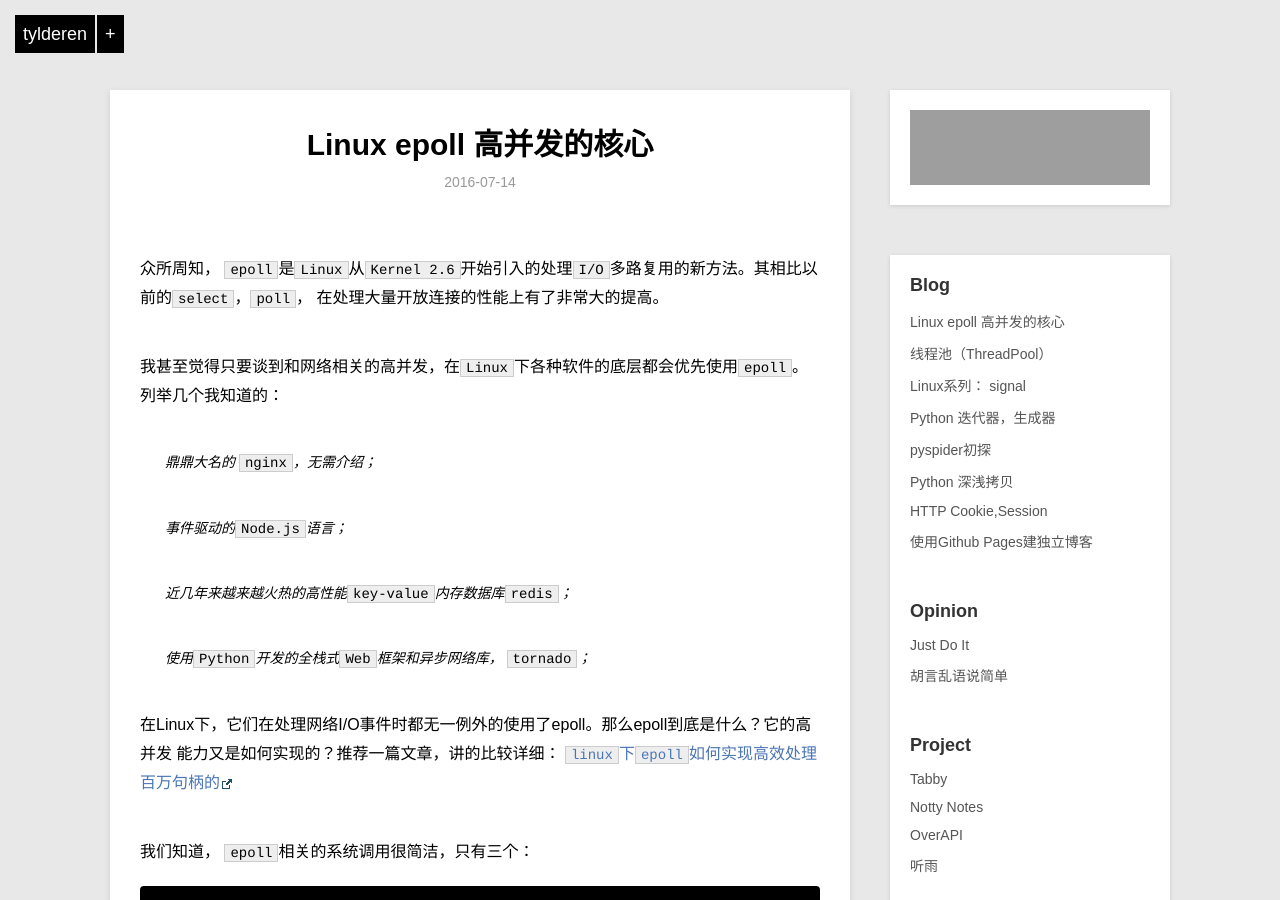
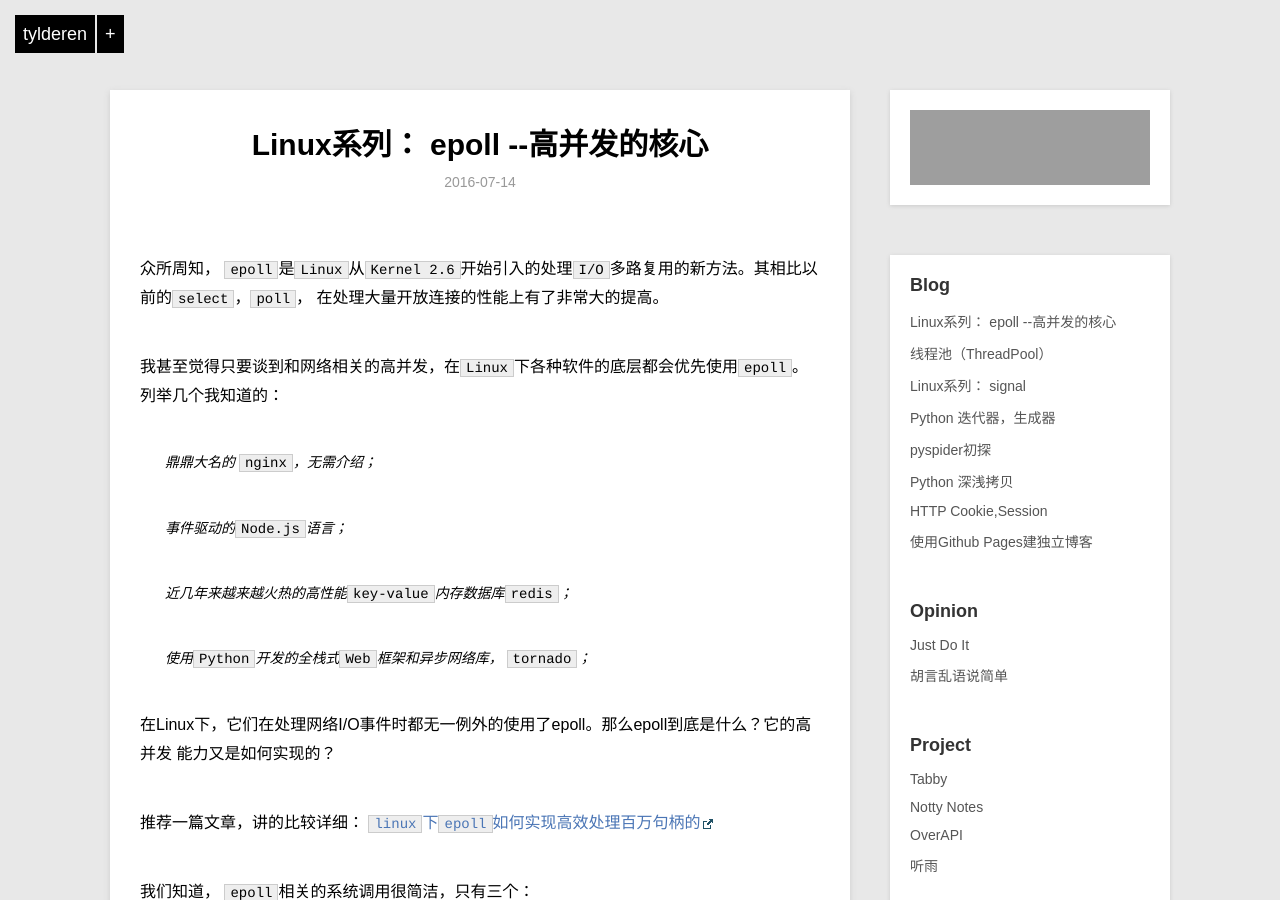
Before and after one commit to tylderen/tylderen.github.io, a Jekyll site: the page built from _posts/blog/2016-07-14-linux-epoll.md, in a window 1280 px wide and 900 px high. Built offline with Jekyll 4.4.1, drawn with Linux system fonts in a browser that asks for light colours; Markdown is read by kramdown in place of the engine named in the settings; some of the changed text lies outside the part shown; grey boxes are pictures that could not be loaded.

Commit message:
Update 2016-07-14-linux-epoll.md

```diff
--- a/_posts/blog/2016-07-14-linux-epoll.md
+++ b/_posts/blog/2016-07-14-linux-epoll.md
@@ -1,14 +1,13 @@
 ---
 layout: post
-title:  Linux epoll 高并发的核心
-description: 1, Linux epoll以及基于epoll的Reactor模式
+title:  Linux系列： epoll  --高并发的核心
+description:  Linux epoll以及基于epoll的Reactor模式
 category: blog
 ---
 众所周知， `epoll`是`Linux`从`Kernel 2.6`开始引入的处理`I/O`多路复用的新方法。其相比以前的`select`，`poll`，
 在处理大量开放连接的性能上有了非常大的提高。
 
 我甚至觉得只要谈到和网络相关的高并发，在`Linux`下各种软件的底层都会优先使用`epoll`。列举几个我知道的：
-
 
 >鼎鼎大名的 `nginx`，无需介绍；
 
@@ -19,7 +18,9 @@ category: blog
 >使用`Python`开发的全栈式`Web`框架和异步网络库， `tornado`；
 
 在Linux下，它们在处理网络I/O事件时都无一例外的使用了epoll。那么epoll到底是什么？它的高并发
-能力又是如何实现的？推荐一篇文章，讲的比较详细：
+能力又是如何实现的？
+
+推荐一篇文章，讲的比较详细：
 [`linux`下`epoll`如何实现高效处理百万句柄的](http://blog.csdn.net/russell_tao/article/details/7160071)
 
 我们知道， `epoll`相关的系统调用很简洁，只有三个：
@@ -47,11 +48,12 @@ int epoll_wait(int epfd, struct epoll_event *events,int maxevents, int timeout);
 的结果，并用对应的`epoll_ctl`注册的回调函数进行处理，最后回到循环的开始, 周而复始。
 
 一些基于`Reactor`模式的软件或库不光能处理`I/O`事件，还在事件循环里加入了对定时事件的处理。
+
 定时事件的处理，很巧妙的利用了`epll _wait`的一个参数`timeout`，每次调用`epoll_wait`时，
 其参数`timeout`就等于下次定时事件的到期时间，`epoll_wait`如果在`timeout`内有`I/O`事件
 返回，就继续处理这些事件，如果等到`timeout`没有`I/O`事件，那么也会因为`timeout`到期而
-返回，此时也表示有定期事件到期了，就会在下一次调用`epoll_wait`之前处理到期事件。这样，
-我们就有能力去执行一些在将来某个时间点发生的事件，或者是一些需要周期执行的事件。
+返回，此时也表示有定期事件到期了，就会在下一次调用`epoll_wait`之前处理到期事件。
 
+这样，我们就有能力去执行一些在将来某个时间点发生的事件，或者是一些需要周期执行的事件。
 
 下一篇会分析一下`tornado`的`ioloop`源码，看一下`tornado`对上面这个`Reactor`模式的实现。
```
